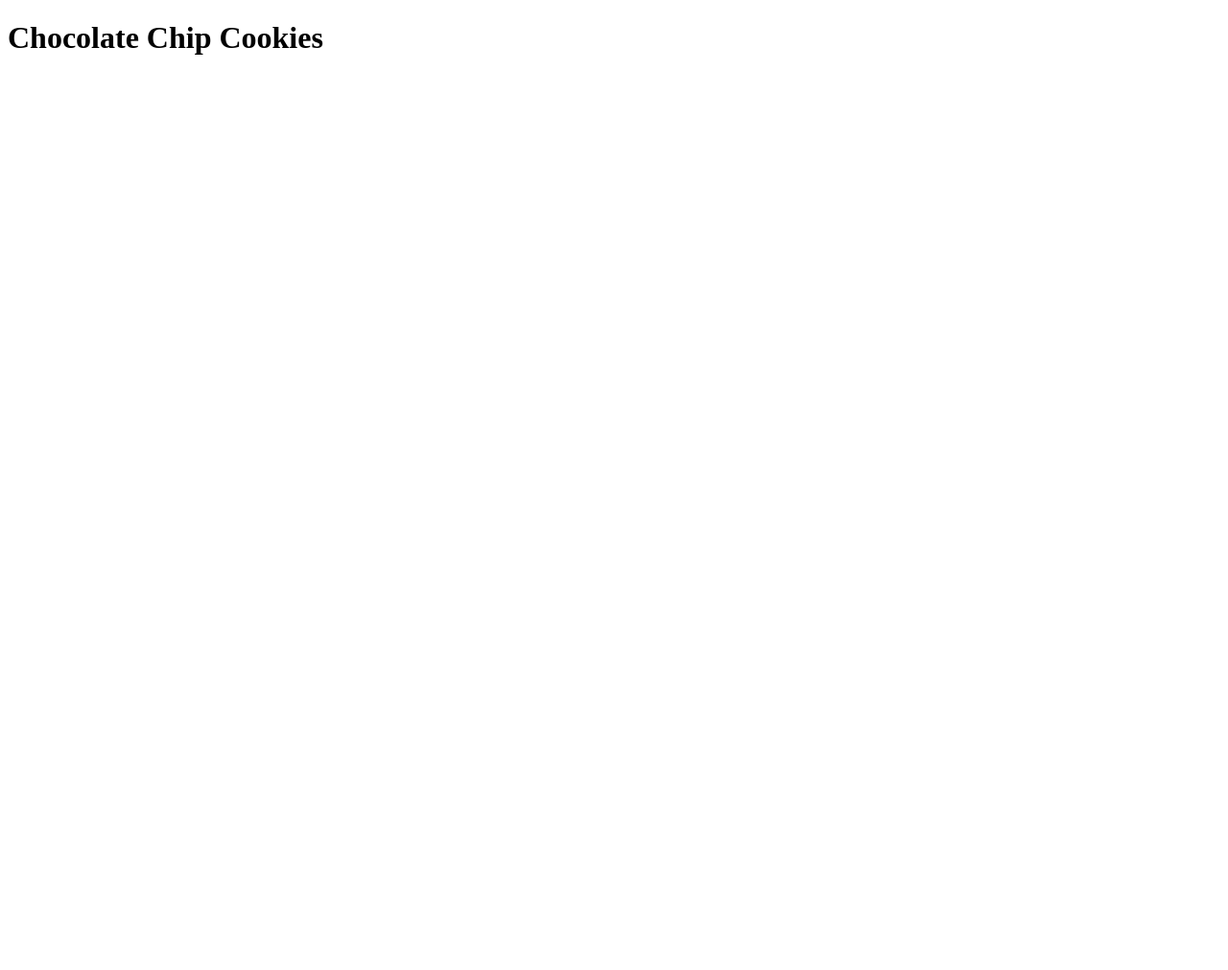
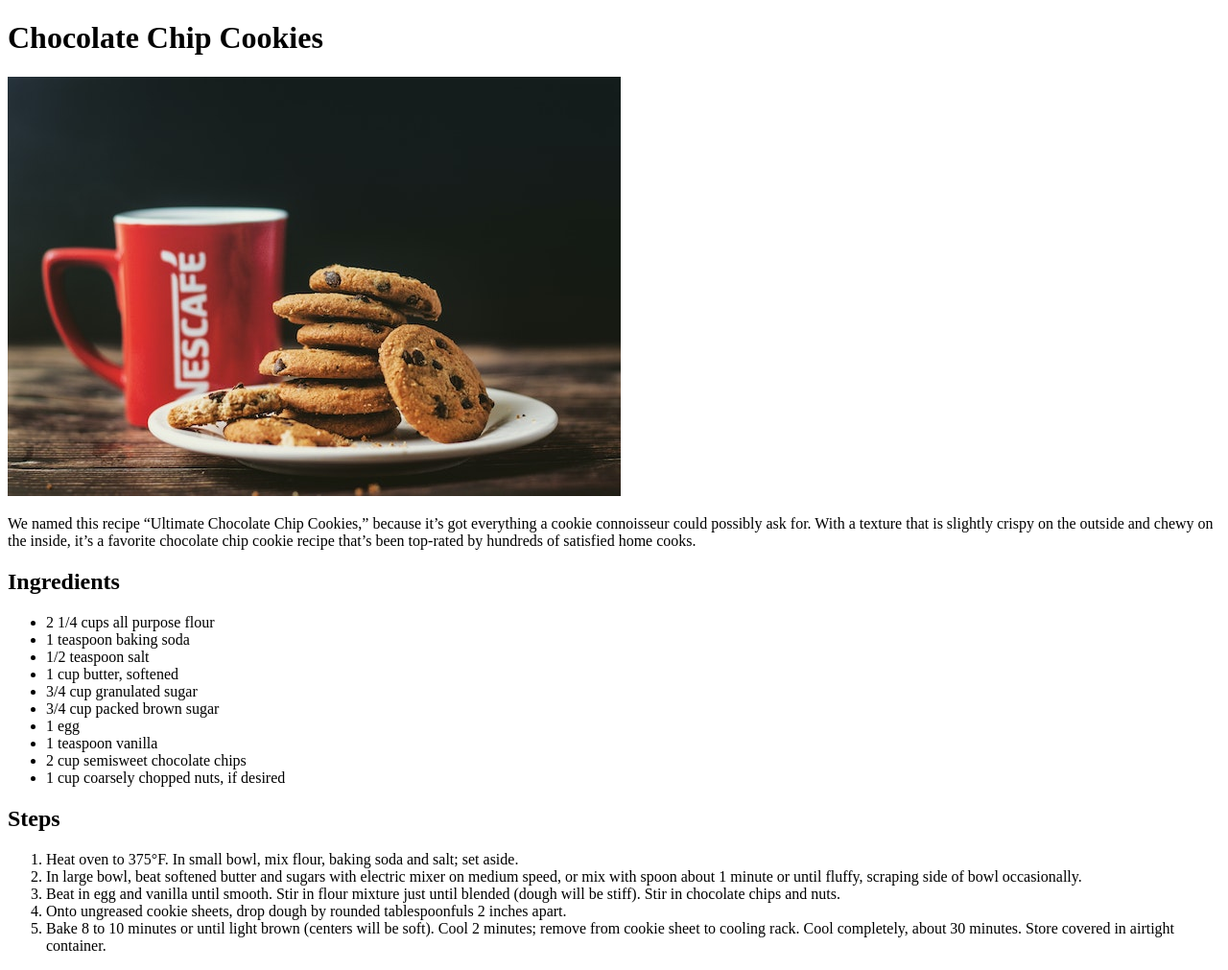
Before and after one commit to SeanSeenBean/odin-recipes, a plain HTML site: page recipes/chocolateChipCookies.html in a window 1280 px wide. Shown: the whole page at 96% size. Before the commit the page ends 800 px from the top, so only its background shows below. Drawn offline with Linux system fonts and the light colour scheme.

Commit message:
Added info and images to recipe pages
Added an image, description, ingredients list, and list of cooking
steps to all 3 recipes. Also added a storage directory for the images.
Made list of links on main page into an actual unordered list for
readability

```diff
--- a/recipes/chocolateChipCookies.html
+++ b/recipes/chocolateChipCookies.html
@@ -1,10 +1,62 @@
 <!DOCTYPE html>
 <html lang="en">
-    <head>
-        <meta charset="UTF-8">
-        <title> Chocolate Chip Cookies</title>
-    </head>
-    <body>
-        <h1>Chocolate Chip Cookies</h1>
-    </body>
+  <head>
+    <meta charset="UTF-8" />
+    <title>Chocolate Chip Cookies</title>
+  </head>
+  <body>
+    <h1>Chocolate Chip Cookies</h1>
+    <img
+      src="/images/chocoChipCookies.jpg"
+      alt="Chocolate Chip Cookies with Cup of Milk"
+    />
+    <p>
+      We named this recipe “Ultimate Chocolate Chip Cookies,” because it’s got
+      everything a cookie connoisseur could possibly ask for. With a texture
+      that is slightly crispy on the outside and chewy on the inside, it’s a
+      favorite chocolate chip cookie recipe that’s been top-rated by hundreds of
+      satisfied home cooks.
+    </p>
+
+    <h2>Ingredients</h2>
+    <ul>
+      <li>2 1/4 cups all purpose flour</li>
+      <li>1 teaspoon baking soda</li>
+      <li>1/2 teaspoon salt</li>
+      <li>1 cup butter, softened</li>
+      <li>3/4 cup granulated sugar</li>
+      <li>3/4 cup packed brown sugar</li>
+      <li>1 egg</li>
+      <li>1 teaspoon vanilla</li>
+      <li>2 cup semisweet chocolate chips</li>
+      <li>1 cup coarsely chopped nuts, if desired</li>
+    </ul>
+
+    <h2>Steps</h2>
+
+    <ol>
+      <li>
+        Heat oven to 375°F. In small bowl, mix flour, baking soda and salt; set
+        aside.
+      </li>
+      <li>
+        In large bowl, beat softened butter and sugars with electric mixer on
+        medium speed, or mix with spoon about 1 minute or until fluffy, scraping
+        side of bowl occasionally.
+      </li>
+      <li>
+        Beat in egg and vanilla until smooth. Stir in flour mixture just until
+        blended (dough will be stiff). Stir in chocolate chips and nuts.
+      </li>
+      <li>
+        Onto ungreased cookie sheets, drop dough by rounded tablespoonfuls 2
+        inches apart.
+      </li>
+      <li>
+        Bake 8 to 10 minutes or until light brown (centers will be soft). Cool 2
+        minutes; remove from cookie sheet to cooling rack. Cool completely,
+        about 30 minutes. Store covered in airtight container.
+      </li>
+    </ol>
+  </body>
 </html>
```
Also changed, not shown: index.html (+21 -7 lines), recipes/eggDropSoup.html (+33 -1 lines), recipes/greenBeanCasserole.html (+35 -1 lines), images/chocoChipCookies.jpg (added), images/eggDropSoup.jpeg (added), images/greenBeanCass.jpeg (added).
